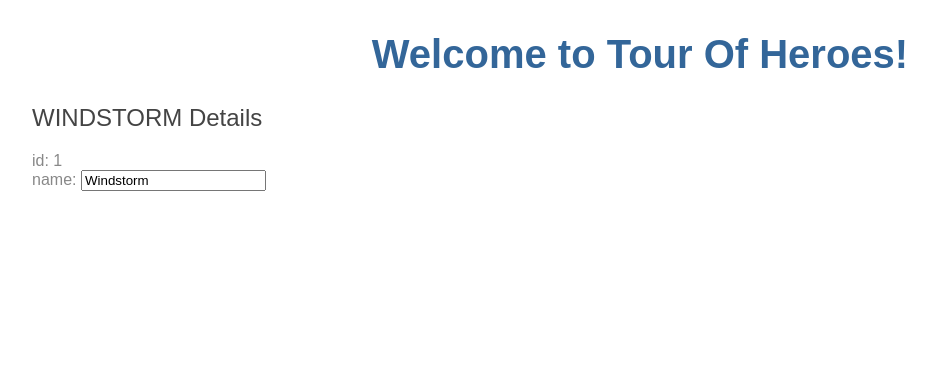
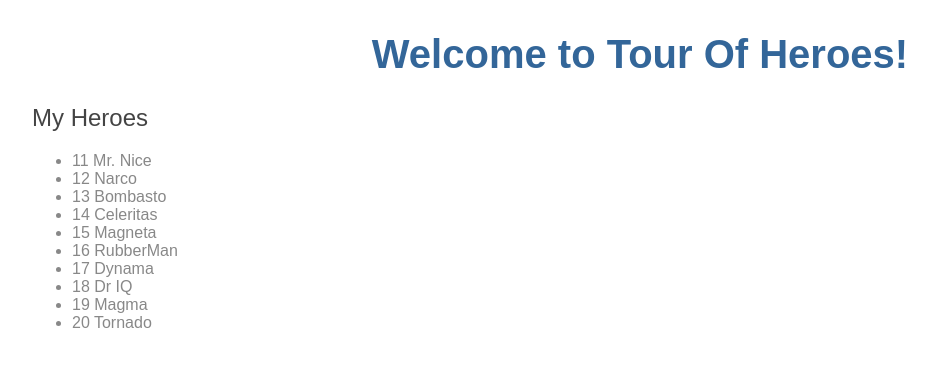
Before and after one commit to MaximilianoRom7/angular-tour-of-heroes, an Angular app: page / in a window 1280 px wide. Shown: the top 366 px of the page, without its empty margins (0-936 px from the left). Built offline with nearby package versions, Linux system fonts and the light colour scheme.

Commit message:
the heroes array is shown on the view

```diff
--- a/src/app/heroes/heroes.component.html
+++ b/src/app/heroes/heroes.component.html
@@ -1,7 +1,6 @@
-<h2>{{ hero.name | uppercase }} Details</h2>
-<div><span>id: </span>{{hero.id}}</div>
-<div>
-    <label>name:
-        <input [(ngModel)]="hero.name" placeholder="name">
-    </label>
-</div>
+<h2>My Heroes</h2>
+<ul class="heroes">
+    <li *ngFor="let hero of heroes">
+        <span class="badge">{{hero.id}}</span> {{hero.name}}
+    </li>
+</ul>
--- a/src/app/heroes/heroes.component.ts
+++ b/src/app/heroes/heroes.component.ts
@@ -1,5 +1,6 @@
 import { Component, OnInit } from '@angular/core';
 import { Hero } from '../hero';
+import { HEROES } from '../mock-heroes';
 
 @Component({
     selector: 'app-heroes',
@@ -12,9 +13,7 @@
 
     ngOnInit() { }
 
-    hero: Hero = {
-        id: 1,
-        name: 'Windstorm'
-    }
+    /* a mock object */
+    heroes: Hero[] = HEROES;
 
 }
```
